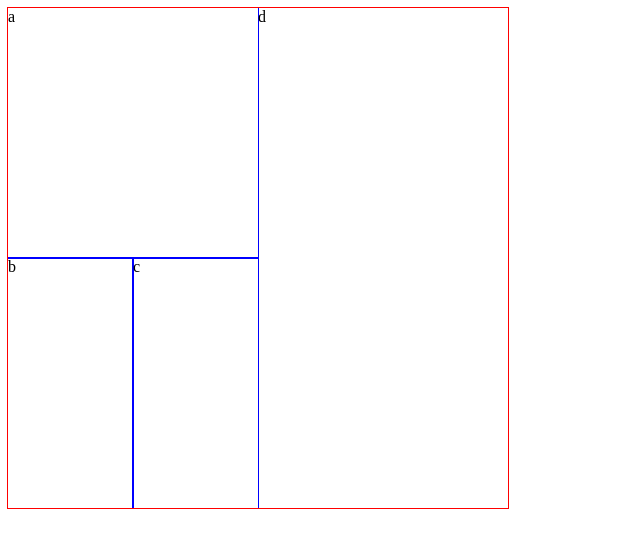
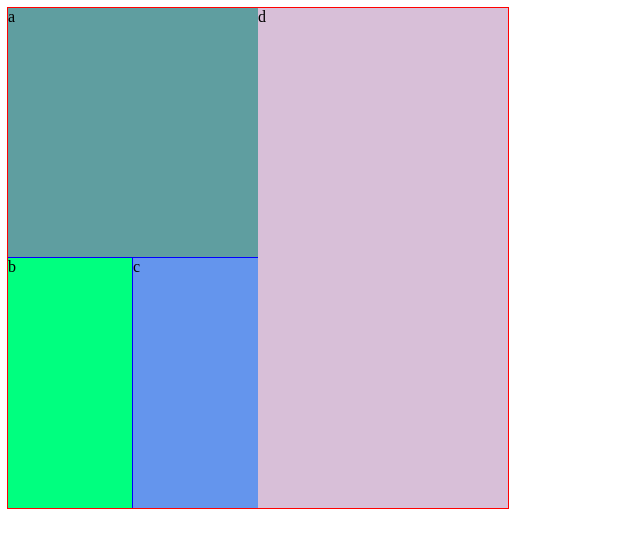
Before and after one commit to johkel/flex-5, a plain HTML site: page d.html in a window 1280 px wide. Shown: the whole page, without its empty margins (0-640 px from the left). Drawn offline with Linux system fonts and the light colour scheme.

Commit message:
uppdatera m färger

```diff
--- a/a.css
+++ b/a.css
@@ -1,3 +1,6 @@
+* {
+  box-sizing: border-box;
+}
 .parent {
   width: 500px;
   height: 500px;
@@ -19,6 +22,18 @@
   width: 100%;
 }
 
+#a {
+  background-color: cadetblue;
+}
+
 #b {
-  /* height: 200px; */
+  background-color: springgreen;
 }
+
+#c {
+  background-color: cornflowerblue;
+}
+
+#d {
+  background-color: thistle;
+}
--- a/b.css
+++ b/b.css
@@ -1,3 +1,6 @@
+* {
+  box-sizing: border-box;
+}
 .parent {
   width: 500px;
   height: 500px;
@@ -8,19 +11,27 @@
   align-content: space-around;
 }
 .box {
-  outline: solid thin blue;
-  width: 225px;
-  height: 225px;
+
+  width: 50%;
+  height: 50%;
+  padding: 20px
 }
 
 #a {
+  background-color: cadetblue;
   order: 2;
 }
 
+#b {
+  background-color: springgreen;
+}
+
 #c {
+  background-color: cornflowerblue;
   order: 1;
 }
 
 #d {
   order: 3;
+  background-color: thistle;
 }
--- a/c.css
+++ b/c.css
@@ -1,3 +1,6 @@
+* {
+  box-sizing: border-box;
+}
 .parent {
   width: 500px;
   height: 500px;
@@ -16,15 +19,20 @@
 }
 
 #a {
+  background-color: cadetblue;
 }
+
 #b {
-  height: 125px;
+  background-color: springgreen;
+  height: 50%;
 }
 
 #c {
-  height: 125px;
+  background-color: cornflowerblue;
+  height: 50%;
 }
 
 #d {
-  width: 500px;
+  background-color: thistle;
+  width: 100%;
 }
--- a/d.css
+++ b/d.css
@@ -1,3 +1,6 @@
+* {
+  box-sizing: border-box;
+}
 .parent {
   width: 500px;
   height: 500px;
@@ -22,21 +25,27 @@
   outline: green;
 }
 
+
+
 #a {
-  height: 250px;
-  width: 250px;
+  height: 50%;
+  width: 100%;
+  background-color: cadetblue;
 }
 #b {
-  height: 250px;
-  width: 125px;
+  height: 50%;
+  width: 50%;
+  background-color: springgreen;
 }
 
 #c {
-  height: 250px;
-  width: 125px;
+  height: 50%;
+  width: 50%;
+  background-color: cornflowerblue;
 }
 
 #d {
-  width: 250px;
-  height: 500px;
+  height: 100%;
+  width: 50%;
+  background-color: thistle;
 }
--- a/e.css
+++ b/e.css
@@ -1,11 +1,10 @@
-div {
-  /* justify-conte'nt: space-around; */
-  /* width: 400px; */
-  /* height: 400px; */
+ * {
+  box-sizing: border-box;
 }
 .parent-1 {
-  width: 400px;
-  height: 400px;
+  width: 500px;
+  height: 500px;
+  border: solid thin red;
 }
 
 .parent-2 {
```
